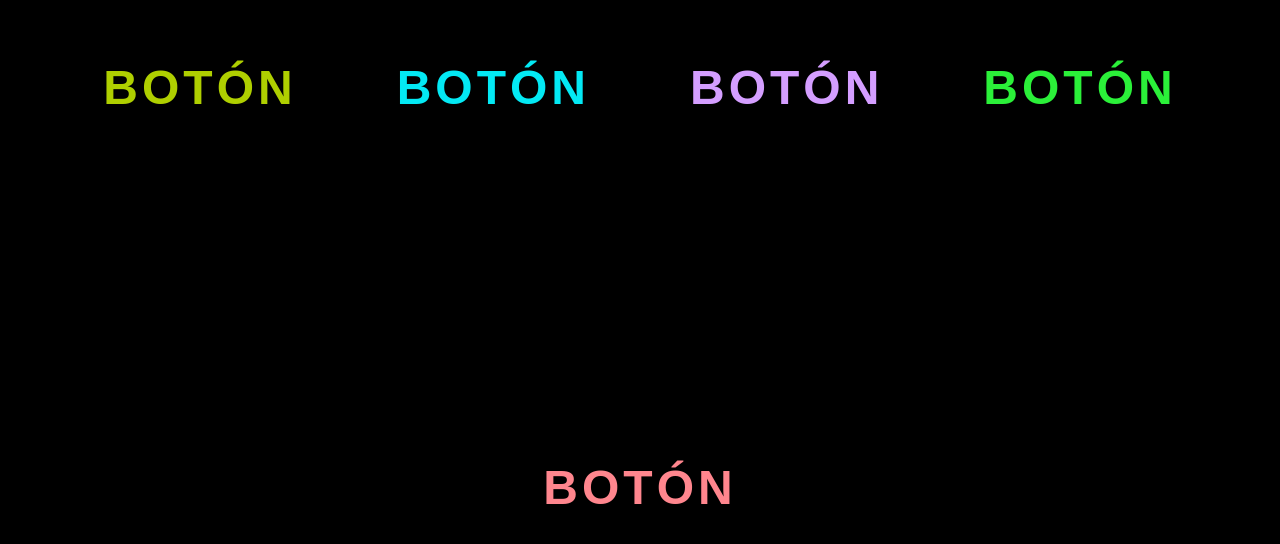
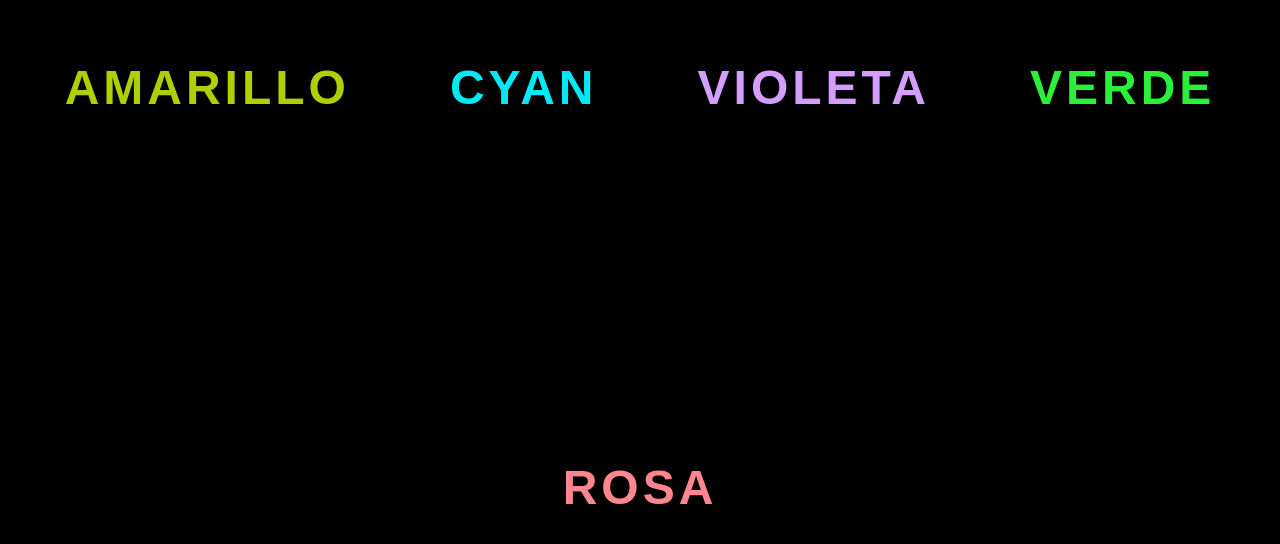
Before and after one commit to francoibanezweb/neon-buttons, a plain HTML site: page index.html in a window 1280 px wide. Shown: the part 113-657 px from the top of the page. Drawn offline with Linux system fonts and the light colour scheme.

Commit message:
feat: change buttons text

```diff
--- a/index.html
+++ b/index.html
@@ -3,7 +3,7 @@
   <head>
    <meta charset="UTF-8">
    <meta width="device-width initial-scale=1.0" >
-   <title>Neon Buttons</title>
+   <title>Luces de Neón</title>
   <link rel="stylesheet" href="style.css">
 
   </head>
@@ -14,35 +14,35 @@
         <span></span>
         <span></span>
         <span></span>
-        Botón
+        Amarillo
       </a>
       <a href="#">
         <span></span>
         <span></span>
         <span></span>
         <span></span>
-        Botón
+        Cyan
       </a>
       <a href="#">
         <span></span>
         <span></span>
         <span></span>
         <span></span>
-        Botón
+        Violeta
       </a>
       <a href="#">
         <span></span>
         <span></span>
         <span></span>
         <span></span>
-        Botón
+        Verde
       </a>
       <a href="#">
         <span></span>
         <span></span>
         <span></span>
         <span></span>
-        Botón
+        Rosa
       </a>
 
     </div>
```
